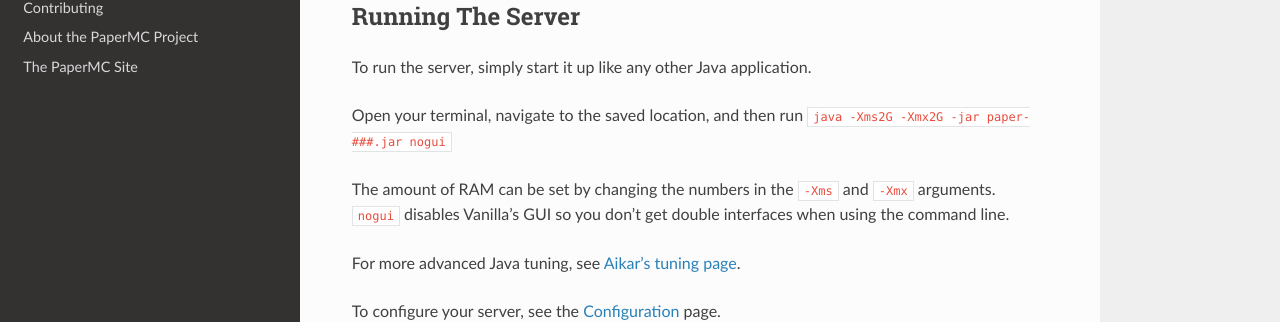
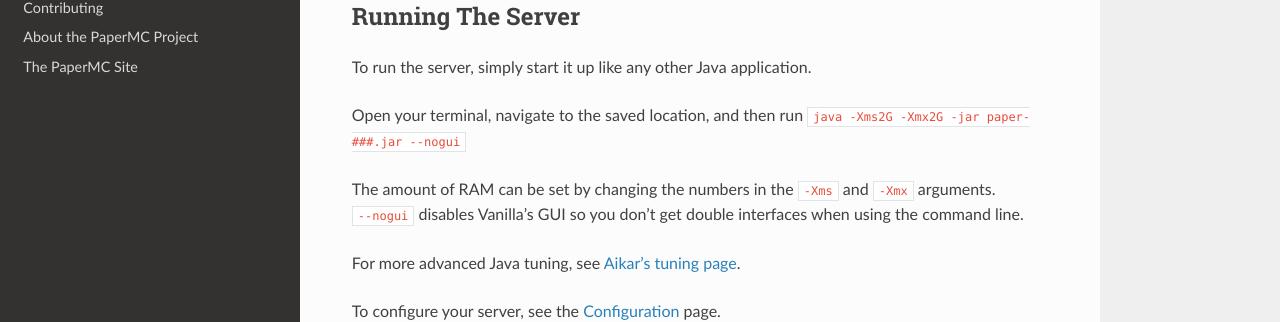
Before and after one commit to PaperMC/PaperDocs, a Sphinx documentation site: the page built from source/server/getting-started.rst, in a window 1280 px wide and 900 px high, scrolled down 702 px. Shown: the part 258-580 px from the top of the window. Built offline with Sphinx 7.4.7 and the Read the Docs theme 2.0.0, drawn with Linux system fonts in a browser that asks for light colours.

Commit message:
Back to the future

```diff
--- a/source/server/getting-started.rst
+++ b/source/server/getting-started.rst
@@ -41,10 +41,10 @@
 To run the server, simply start it up like any other Java application.
 
 Open your terminal, navigate to the saved location, and then run
-``java -Xms2G -Xmx2G -jar paper-###.jar nogui``
+``java -Xms2G -Xmx2G -jar paper-###.jar --nogui``
 
 | The amount of RAM can be set by changing the numbers in the ``-Xms`` and ``-Xmx`` arguments.
-| ``nogui`` disables Vanilla's GUI so you don't get double interfaces when using the command line.
+| ``--nogui`` disables Vanilla's GUI so you don't get double interfaces when using the command line.
 
 For more advanced Java tuning, see `Aikar's tuning page <https://mcflags.emc.gs>`_.
 
```
